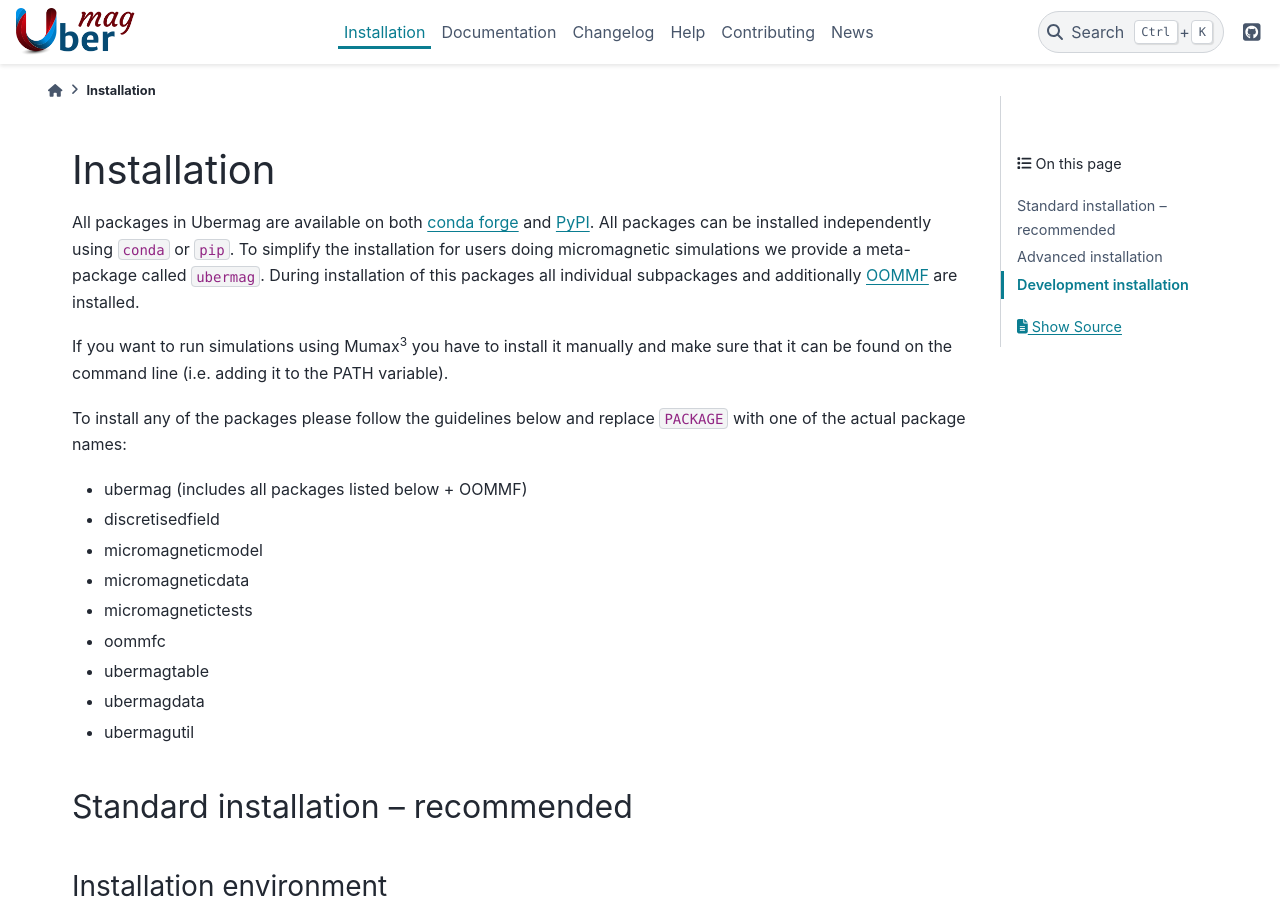
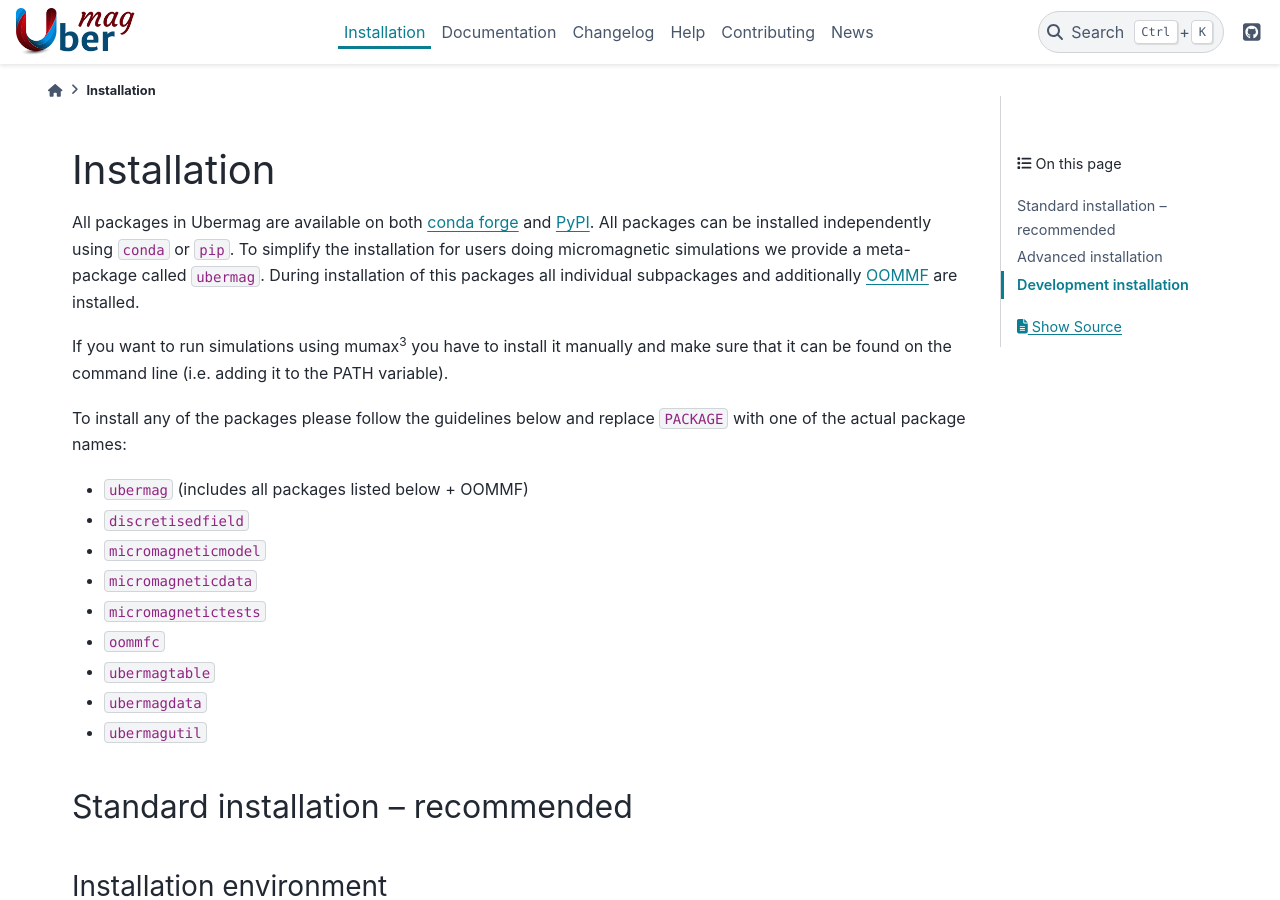
Before and after one commit to ubermag/ubermag.github.io, a Sphinx documentation site: the page built from source/installation.rst, in a window 1280 px wide and 900 px high. Built offline with Sphinx 7.4.7 and the PyData theme 0.15.4, drawn with Linux system fonts in a browser that asks for light colours; pages that are not in the unit, such as notebooks, are missing from menus.

```diff
--- a/source/installation.rst
+++ b/source/installation.rst
@@ -10,22 +10,22 @@ called ``ubermag``. During installation of this packages all individual
 subpackages and additionally `OOMMF <https://math.nist.gov/oommf/>`__ are
 installed.
 
-If you want to run simulations using Mumax\ :sup:`3` you have to install it
+If you want to run simulations using mumax\ :sup:`3` you have to install it
 manually and make sure that it can be found on the command line (i.e. adding it
 to the PATH variable).
 
 To install any of the packages please follow the guidelines below and replace
 ``PACKAGE`` with one of the actual package names:
 
-- ubermag (includes all packages listed below + OOMMF)
-- discretisedfield
-- micromagneticmodel
-- micromagneticdata
-- micromagnetictests
-- oommfc
-- ubermagtable
-- ubermagdata
-- ubermagutil
+- ``ubermag`` (includes all packages listed below + OOMMF)
+- ``discretisedfield``
+- ``micromagneticmodel``
+- ``micromagneticdata``
+- ``micromagnetictests``
+- ``oommfc``
+- ``ubermagtable``
+- ``ubermagdata``
+- ``ubermagutil``
 
 Standard installation -- recommended
 ====================================
```
